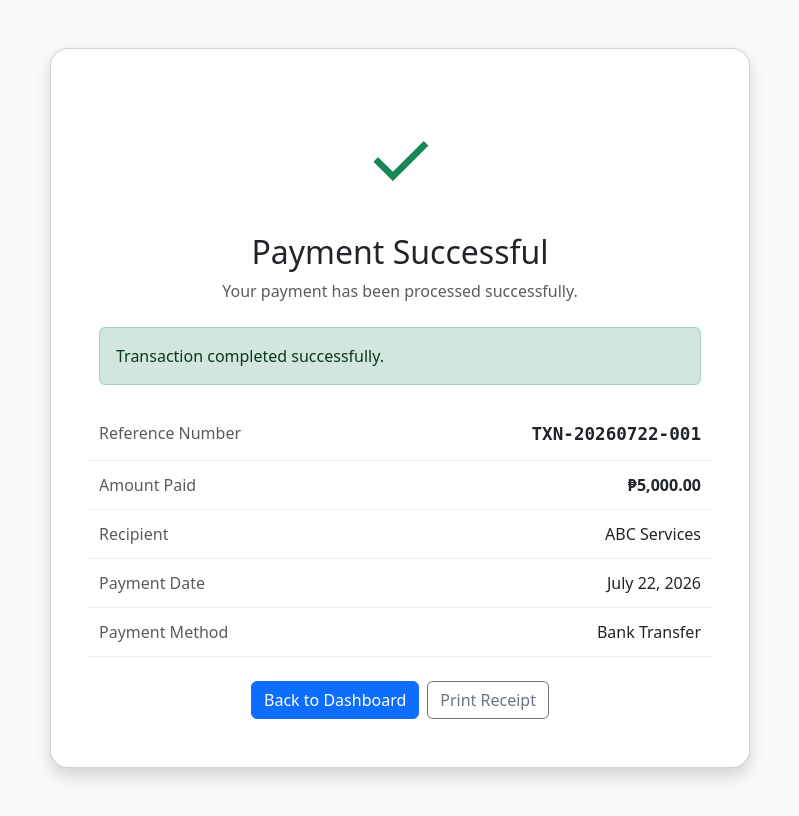
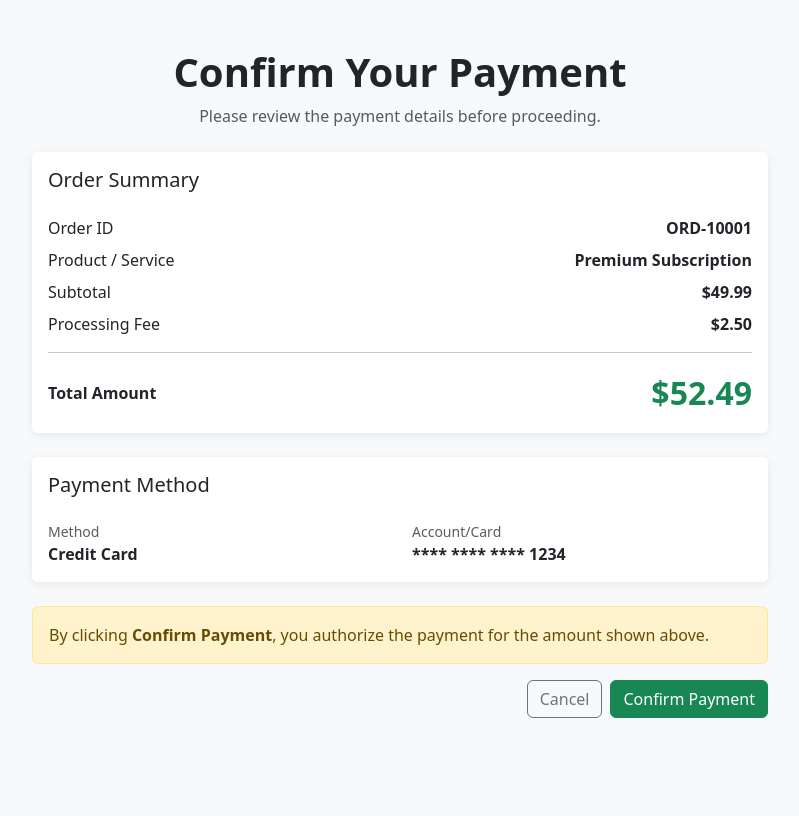
Before and after one commit to Ramos-H/python-bank, a Flask app: page /confirmation in a window 1280 px wide. Shown: the whole page, without its empty margins (240-1039 px from the left). After the commit the page ends 718 px from the top, so only its background shows below. Run offline with Flask 3, Linux system fonts and the light colour scheme.

Commit message:
added confirmation page and renamed old confirmation page

```diff
--- a/app.py
+++ b/app.py
@@ -28,8 +28,29 @@ def dashboard():
 
 @app.route("/confirmation")
 def confirmation():
+    order = {
+        "id": "ORD-10001",
+        "description": "Premium Subscription",
+        "subtotal": 49.99,
+        "fee": 2.50,
+        "total": 52.49
+    }
+
+    payment = {
+        "method": "Credit Card",
+        "masked_account": "**** **** **** 1234"
+    }
+
     return render_template(
         "confirmation.html",
+        order=order,
+        payment=payment
+    )
+
+@app.route("/confirmed")
+def confirmed():
+    return render_template(
+        "confirmed.html",
         reference_number="TXN-20260722-001",
         amount="5,000.00",
         recipient="ABC Services",
--- a/templates/confirmation.html
+++ b/templates/confirmation.html
@@ -4,6 +4,7 @@
 <head>
     <meta charset="UTF-8">
     <meta name="viewport" content="width=device-width, initial-scale=1">
+
     <title>Payment Confirmation</title>
 
     <link href="https://cdn.jsdelivr.net/npm/bootstrap@5.3.8/dist/css/bootstrap.min.css" rel="stylesheet"
@@ -14,119 +15,112 @@
             background-color: #f8f9fa;
         }
 
-        .confirmation-card {
-            max-width: 700px;
-            margin: auto;
-            border-radius: 18px;
+        .summary-card {
+            border: none;
+            box-shadow: 0 0.125rem 0.5rem rgba(0, 0, 0, .08);
         }
 
-        .success-icon {
-            font-size: 5rem;
+        .amount-due {
+            font-size: 2rem;
+            font-weight: 700;
             color: #198754;
-        }
-
-        .details-row {
-            padding: 12px 0;
-            border-bottom: 1px solid #eee;
-        }
-
-        .reference-number {
-            font-family: monospace;
-            font-size: 1.1rem;
-            font-weight: 600;
         }
     </style>
 </head>
 
 <body>
 
-    <div class="container py-5">
+    <div class=" container py-5">
 
-        <div class="card confirmation-card shadow">
-
-            <div class="card-body p-4 p-md-5">
+        <div class="row justify-content-center">
+            <div class="col-lg-8">
 
                 <div class="text-center mb-4">
-
-                    <div class="success-icon">
-                        ✓
+                    <h1 class="fw-bold">Confirm Your Payment</h1>
+                    <p class="text-muted">
+                        Please review the payment details before proceeding.
+                    </p>
                 </div>
 
-                    <h2 class="mt-3">Payment Successful</h2>
+                <div class="card summary-card mb-4">
+                    <div class="card-body">
 
-                    <p class="text-muted">
-                        Your payment has been processed successfully.
-                    </p>
+                        <h5 class="card-title mb-4">Order Summary</h5>
 
+                        <div class="d-flex justify-content-between mb-2">
+                            <span>Order ID</span>
+                            <strong>{{ order.id }}</strong>
                         </div>
 
-                <div class="alert alert-success">
-                    Transaction completed successfully.
+                        <div class="d-flex justify-content-between mb-2">
+                            <span>Product / Service</span>
+                            <strong>{{ order.description }}</strong>
                         </div>
 
-                <div class="mt-4">
+                        <div class="d-flex justify-content-between mb-2">
+                            <span>Subtotal</span>
+                            <strong>${{ "%.2f"|format(order.subtotal) }}</strong>
+                        </div>
 
-                    <div class="row details-row">
-                        <div class="col-6 text-muted">
-                            Reference Number
+                        <div class="d-flex justify-content-between mb-2">
+                            <span>Processing Fee</span>
+                            <strong>${{ "%.2f"|format(order.fee) }}</strong>
                         </div>
-                        <div class="col-6 text-end reference-number">
-                            {{ reference_number }}
+
+                        <hr>
+
+                        <div class="d-flex justify-content-between align-items-center">
+                            <span class="fw-bold">Total Amount</span>
+                            <span class="amount-due">
+                                ${{ "%.2f"|format(order.total) }}
+                            </span>
+                        </div>
+
                     </div>
                 </div>
 
-                    <div class="row details-row">
-                        <div class="col-6 text-muted">
-                            Amount Paid
-                        </div>
-                        <div class="col-6 text-end fw-bold">
-                            ₱{{ amount }}
-                        </div>
+                <div class="card summary-card mb-4">
+                    <div class="card-body">
+
+                        <h5 class="card-title mb-4">Payment Method</h5>
+
+                        <div class="row">
+                            <div class="col-sm-6 mb-3 mb-sm-0">
+                                <small class="text-muted d-block">Method</small>
+                                <strong>{{ payment.method }}</strong>
                             </div>
 
-                    <div class="row details-row">
-                        <div class="col-6 text-muted">
-                            Recipient
-                        </div>
-                        <div class="col-6 text-end">
-                            {{ recipient }}
-                        </div>
-                    </div>
-
-                    <div class="row details-row">
-                        <div class="col-6 text-muted">
-                            Payment Date
-                        </div>
-                        <div class="col-6 text-end">
-                            {{ payment_date }}
-                        </div>
-                    </div>
-
-                    <div class="row details-row">
-                        <div class="col-6 text-muted">
-                            Payment Method
-                        </div>
-                        <div class="col-6 text-end">
-                            {{ payment_method }}
+                            <div class="col-sm-6">
+                                <small class="text-muted d-block">Account/Card</small>
+                                <strong>{{ payment.masked_account }}</strong>
                             </div>
                         </div>
 
                     </div>
+                </div>
 
-                <div class="d-grid gap-2 d-md-flex justify-content-md-center mt-4">
+                <div class="alert alert-warning">
+                    By clicking <strong>Confirm Payment</strong>, you authorize the
+                    payment for the amount shown above.
+                </div>
 
-                    <a class="btn btn-primary">
-                        Back to Dashboard
+                <input type="hidden" name="order_id" value="{{ order.id }}">
+
+                <div class="d-flex flex-column flex-sm-row gap-2 justify-content-end">
+
+                    <a href="/" class="btn btn-outline-secondary">
+                        Cancel
                     </a>
 
-                    <button class="btn btn-outline-secondary" onclick="window.print()">
-                        Print Receipt
+                    <button type="submit" class="btn btn-success">
+                        Confirm Payment
                     </button>
 
                 </div>
 
+                </form>
+
             </div>
-
         </div>
 
     </div>
@@ -134,7 +128,6 @@
     <script src="https://cdn.jsdelivr.net/npm/bootstrap@5.3.8/dist/js/bootstrap.bundle.min.js"
         integrity="sha384-FKyoEForCGlyvwx9Hj09JcYn3nv7wiPVlz7YYwJrWVcXK/BmnVDxM+D2scQbITxI"
         crossorigin="anonymous"></script>
-
 </body>
 
 </html>
```
Also changed, not shown: templates/confirmed.html (added, +140 -0 lines). Lines whose indentation alone changed are shown as unchanged.
